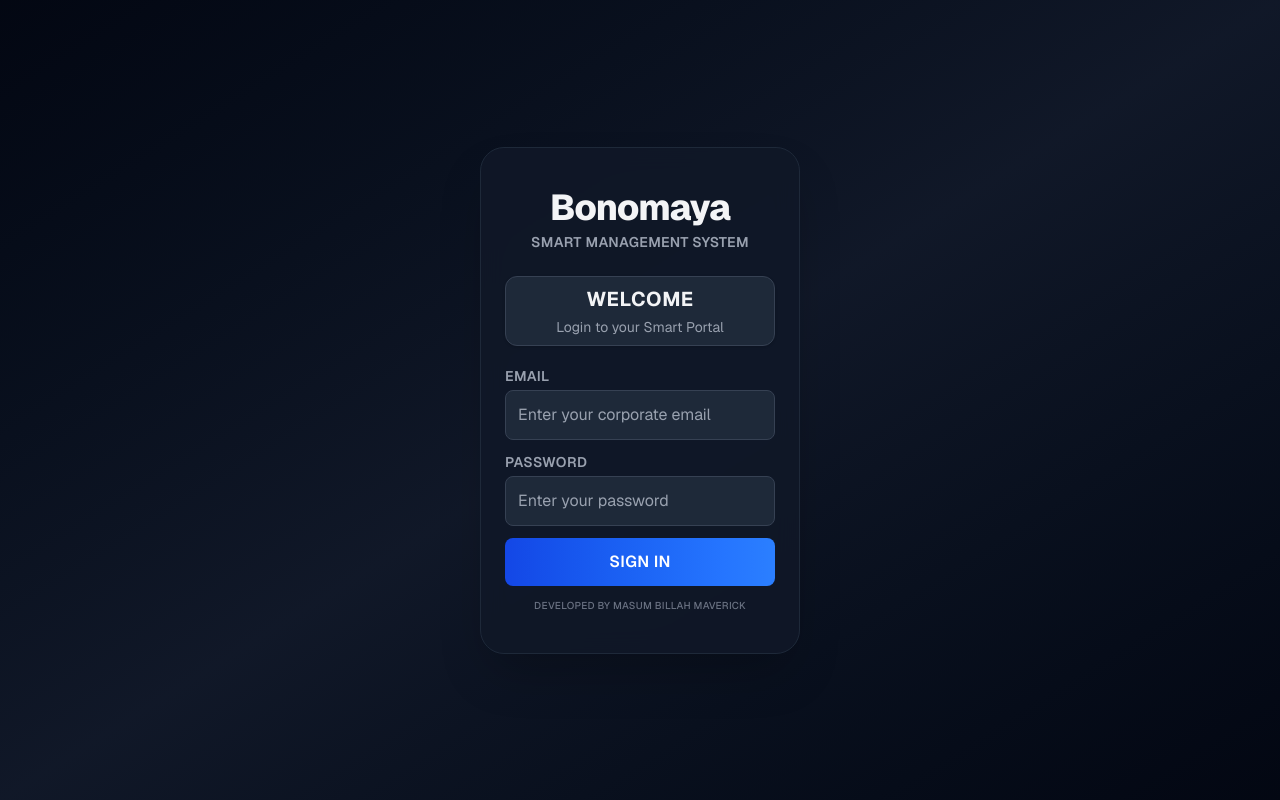
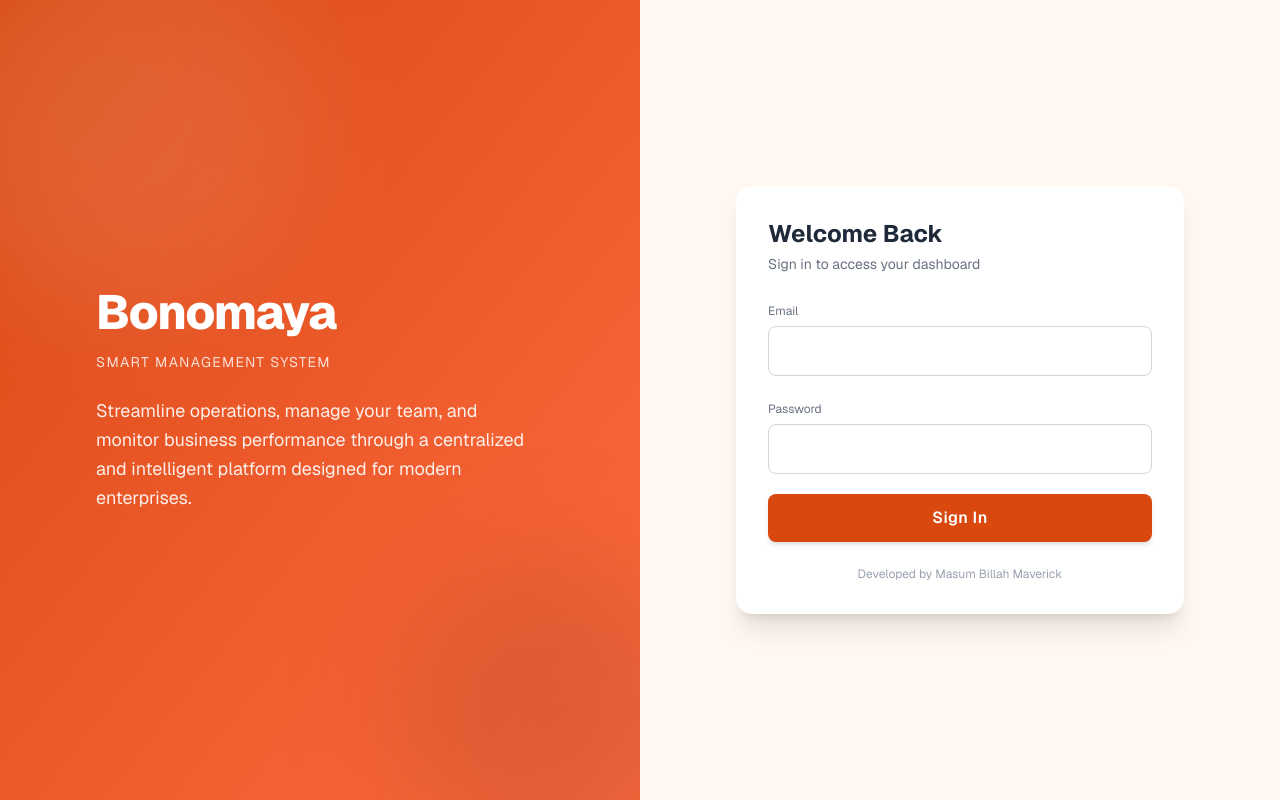
Before and after one commit to masumbillah-swe/bonomaya-management, a Next.js app: page /login in a window 1280 px wide. Built offline with nearby package versions, Linux system fonts and the light colour scheme; no server answers.

Commit message:
Fixed all errors and implemented Enterprise Admin Panel

```diff
--- a/app/login/page.js
+++ b/app/login/page.js
@@ -1,21 +1,20 @@
 "use client";
-import { useState, useEffect } from "react";
+import { useState } from "react";
 import { auth, db } from "@/lib/firebase";
 import { signInWithEmailAndPassword } from "firebase/auth";
 import { useRouter } from "next/navigation";
 import { doc, getDoc } from "firebase/firestore";
+import { motion } from "framer-motion";
 
 export default function LoginPage() {
   const [email, setEmail] = useState("");
   const [password, setPassword] = useState("");
   const [loading, setLoading] = useState(false);
-  const [error, setError] = useState(false);
   const router = useRouter();
 
   const handleLogin = async (e) => {
     e.preventDefault();
     setLoading(true);
-    setError(false);
     try {
       const userCredential = await signInWithEmailAndPassword(auth, email, password);
       const user = userCredential.user;
@@ -31,92 +30,123 @@ export default function LoginPage() {
         throw new Error("User role not found!");
       }
     } catch (err) {
-      setError(true);
       alert("Invalid Email or Password!");
     }
     setLoading(false);
   };
 
-  const [isMobile, setIsMobile] = useState(false);
-  useEffect(() => {
-    const handleResize = () => setIsMobile(window.innerWidth < 768);
-    handleResize();
-    window.addEventListener("resize", handleResize);
-    return () => window.removeEventListener("resize", handleResize);
-  }, []);
+  return (
+    <div className="flex min-h-screen font-sans">
 
-  return (
-    <div className="min-h-screen flex items-center justify-center bg-gradient-to-br from-gray-950 via-gray-900 to-gray-950 px-4 font-sans">
+      {/* LEFT SIDE (Desktop only) */}
+      <div className="hidden md:flex flex-col justify-center items-center w-1/2 bg-gradient-to-br from-[#D9480F] to-[#FF6B3F] text-white p-12 relative overflow-hidden">
 
-      {/* ERP Card */}
-      <div className={`w-full max-w-xs rounded-3xl bg-gray-900/95 backdrop-blur-md border border-gray-800 shadow-2xl
-        ${isMobile ? "px-4 py-8" : "px-6 py-10"}`}>
-
-        {/* Branding */}
-        <div className="text-center mb-6">
-          <h1 className="text-3xl sm:text-4xl font-extrabold tracking-tight text-gray-100">
+        <motion.div
+          initial={{ opacity: 0, x: -40 }}
+          animate={{ opacity: 1, x: 0 }}
+          transition={{ duration: 0.8 }}
+          className="z-10 max-w-md"
+        >
+          <h1 className="text-5xl font-extrabold tracking-tight mb-4">
             Bonomaya
           </h1>
-          <p className="text-gray-400 uppercase tracking-wide mt-1 text-xs sm:text-sm font-semibold">
+          <p className="uppercase tracking-widest text-sm opacity-80 mb-6">
+            Smart Management System
+          </p>
+
+          <p className="text-lg leading-relaxed opacity-90">
+            Streamline operations, manage your team, and monitor business performance
+            through a centralized and intelligent platform designed for modern enterprises.
+          </p>
+        </motion.div>
+
+        {/* background glow */}
+        <div className="absolute w-96 h-96 bg-white/10 rounded-full blur-3xl -top-20 -left-20"></div>
+        <div className="absolute w-80 h-80 bg-black/10 rounded-full blur-3xl -bottom-20 -right-20"></div>
+      </div>
+
+      {/* RIGHT SIDE */}
+      <div className="flex flex-col justify-center items-center w-full md:w-1/2 bg-[#FFF8F0] p-6">
+
+        {/* Card */}
+        <motion.div
+          initial={{ opacity: 0, y: 40 }}
+          animate={{ opacity: 1, y: 0 }}
+          transition={{ duration: 0.7 }}
+          className="w-full max-w-md bg-white shadow-xl rounded-2xl p-8"
+        >
+
+          {/* Mobile Branding */}
+          <div className="md:hidden text-center mb-6">
+            <h1 className="text-2xl font-bold text-[#D9480F]">
+              Bonomaya
+            </h1>
+            <p className="text-xs text-gray-500">
               Smart Management System
             </p>
           </div>
 
-        {/* Welcome Box */}
-        <div className="text-center mb-5 border border-gray-700 rounded-xl py-2 px-3 bg-gray-800 shadow-sm">
-          <h2 className="font-bold text-gray-100 text-lg sm:text-xl tracking-wide uppercase">
-            Welcome
+          {/* Header */}
+          <div className="mb-6 text-center md:text-left">
+            <h2 className="text-2xl font-bold text-gray-800">
+              Welcome Back
             </h2>
-          <p className="text-gray-400 mt-1 text-xs sm:text-sm">
-            Login to your Smart Portal
+            <p className="text-sm text-gray-500 mt-1">
+              Sign in to access your dashboard
             </p>
           </div>
 
           {/* Form */}
-        <form onSubmit={handleLogin} className="space-y-3">
+          <form onSubmit={handleLogin} className="space-y-5">
+
+            {/* Email */}
             <div>
-            <label className="block text-gray-400 text-sm font-semibold mb-1 uppercase tracking-wide">Email</label>
+              <label className="text-xs text-gray-500">Email</label>
               <input
                 type="email"
                 value={email}
                 onChange={(e) => setEmail(e.target.value)}
                 required
-              className={`w-full p-3 rounded-lg bg-gray-800 text-gray-100 outline-none border ${
-                error ? "border-red-500" : "border-gray-700"
-              } focus:border-blue-500 focus:ring-1 focus:ring-blue-500 transition placeholder-gray-400`}
-              placeholder="Enter your corporate email"
+                className="w-full mt-1 p-3 rounded-lg border border-gray-300 focus:ring-2 focus:ring-[#D9480F]/40 focus:border-[#D9480F] outline-none"
               />
             </div>
 
+            {/* Password */}
             <div>
-            <label className="block text-gray-400 text-sm font-semibold mb-1 uppercase tracking-wide">Password</label>
+              <label className="text-xs text-gray-500">Password</label>
               <input
                 type="password"
                 value={password}
                 onChange={(e) => setPassword(e.target.value)}
                 required
-              className={`w-full p-3 rounded-lg bg-gray-800 text-gray-100 outline-none border ${
-                error ? "border-red-500" : "border-gray-700"
-              } focus:border-blue-500 focus:ring-1 focus:ring-blue-500 transition placeholder-gray-400`}
-              placeholder="Enter your password"
+                className="w-full mt-1 p-3 rounded-lg border border-gray-300 focus:ring-2 focus:ring-[#D9480F]/40 focus:border-[#D9480F] outline-none"
               />
             </div>
 
-          <button
+            {/* Button */}
+            <motion.button
               type="submit"
               disabled={loading}
-            className="w-full p-3 rounded-lg font-semibold uppercase tracking-wide text-white bg-gradient-to-r from-blue-700 to-blue-500 hover:from-blue-600 hover:to-blue-400 active:scale-95 transition-all"
+              whileHover={{ scale: 1.03 }}
+              whileTap={{ scale: 0.97 }}
+              className="w-full p-3 rounded-lg bg-[#D9480F] text-white font-semibold tracking-wide shadow-md flex justify-center items-center"
             >
-            {loading ? "Authenticating..." : "Sign In"}
-          </button>
+              {loading ? (
+                <div className="flex items-center">
+                  <div className="w-4 h-4 border-2 border-white border-t-transparent rounded-full animate-spin mr-2"></div>
+                  Authenticating...
+                </div>
+              ) : "Sign In"}
+            </motion.button>
           </form>
 
           {/* Footer */}
-        <p className="text-center text-gray-500 text-[9px] sm:text-[10px] mt-3 uppercase tracking-wide font-medium">
+          <p className="text-center text-gray-400 text-xs mt-6">
             Developed by Masum Billah Maverick
           </p>
+
+        </motion.div>
       </div>
-
     </div>
   );
 }
```
Also changed, not shown: app/admin/page.js (+123 -125 lines). Lines whose indentation alone changed are shown as unchanged.
